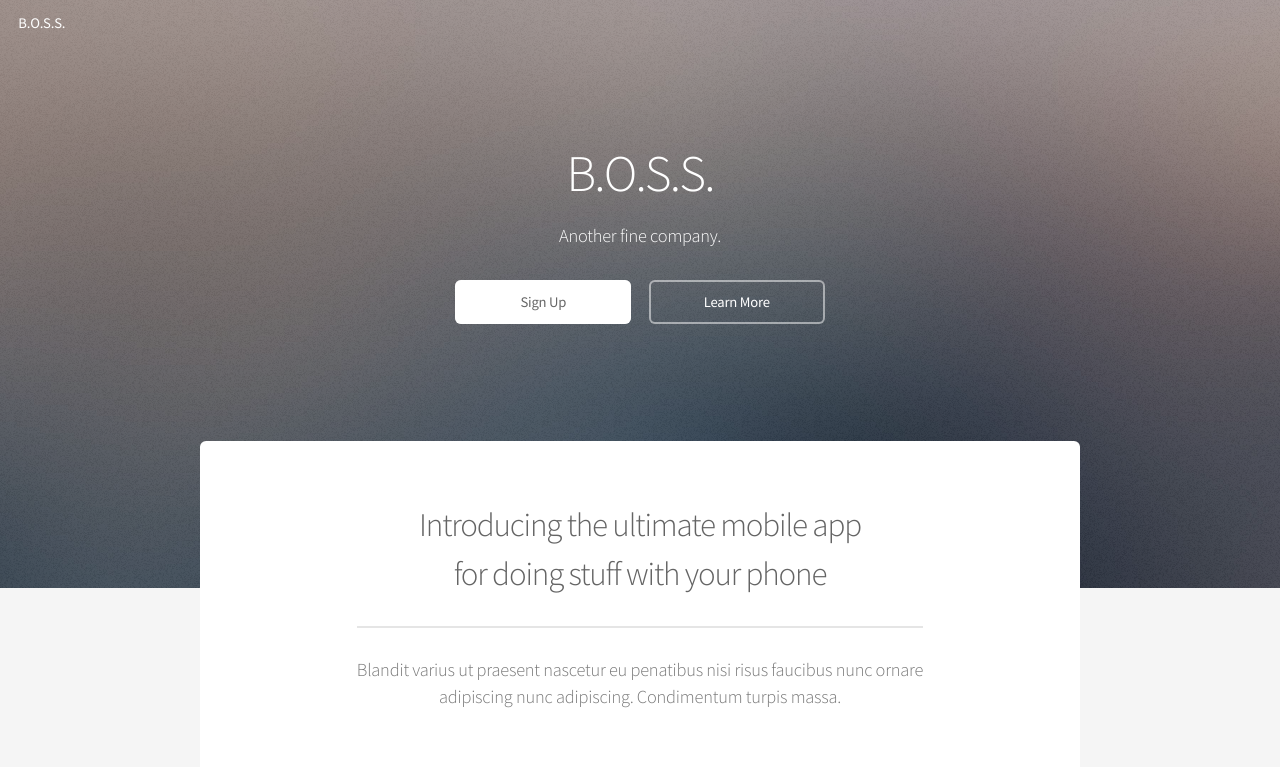
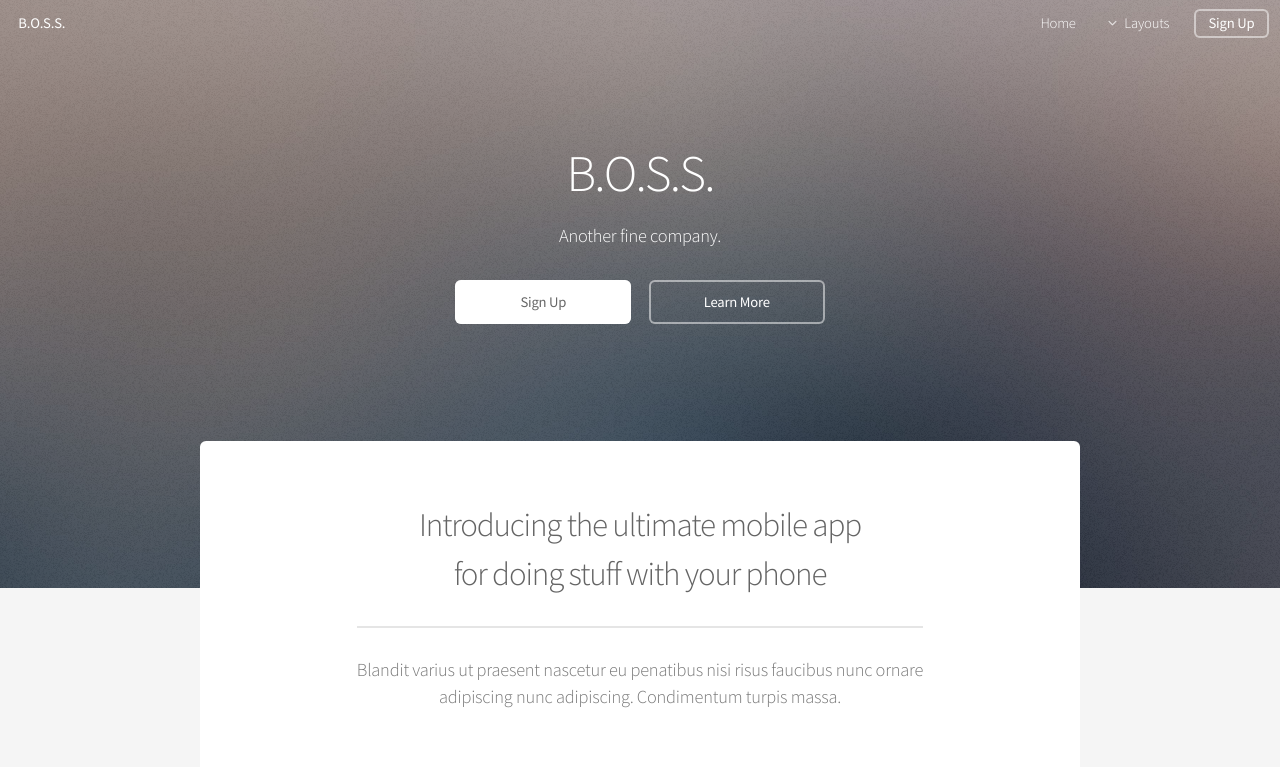
Before and after one commit to theboss15/theboss15.github.io, a plain HTML site: page index.html in a window 1280 px wide. Shown: the top 767 px of the page. Drawn offline with Linux system fonts and the light colour scheme.

Commit message:
Update index.html

```diff
--- a/index.html
+++ b/index.html
@@ -24,29 +24,18 @@
 		<!-- Header -->
 			<header id="header" class="alt">
 				<h1><a href="index.html">B.O.S.S.</a></h1>
-				<!-- <nav id="nav">
+				<nav id="nav">
 					<ul>
 						<li><a href="index.html">Home</a></li>
 						<li>
 							<a href="" class="icon fa-angle-down">Layouts</a>
 							<ul>
-								<li><a href="generic.html">Generic</a></li>
 								<li><a href="contact.html">Contact</a></li>
-								<li><a href="elements.html">Elements</a></li>
-								<li>
-									<a href="">Submenu</a>
-									<ul>
-										<li><a href="#">Option One</a></li>
-										<li><a href="#">Option Two</a></li>
-										<li><a href="#">Option Three</a></li>
-										<li><a href="#">Option Four</a></li>
-									</ul>
-								</li>
 							</ul>
 						</li>
 						<li><a href="#" class="button">Sign Up</a></li>
 					</ul>
-				</nav> -->
+				</nav>
 			</header>
 
 		<!-- Banner -->
```
